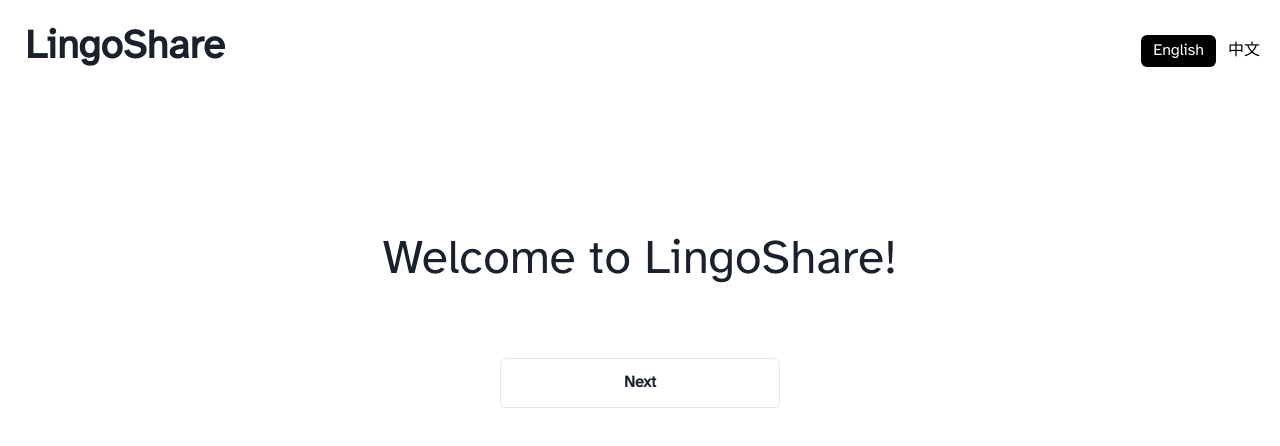
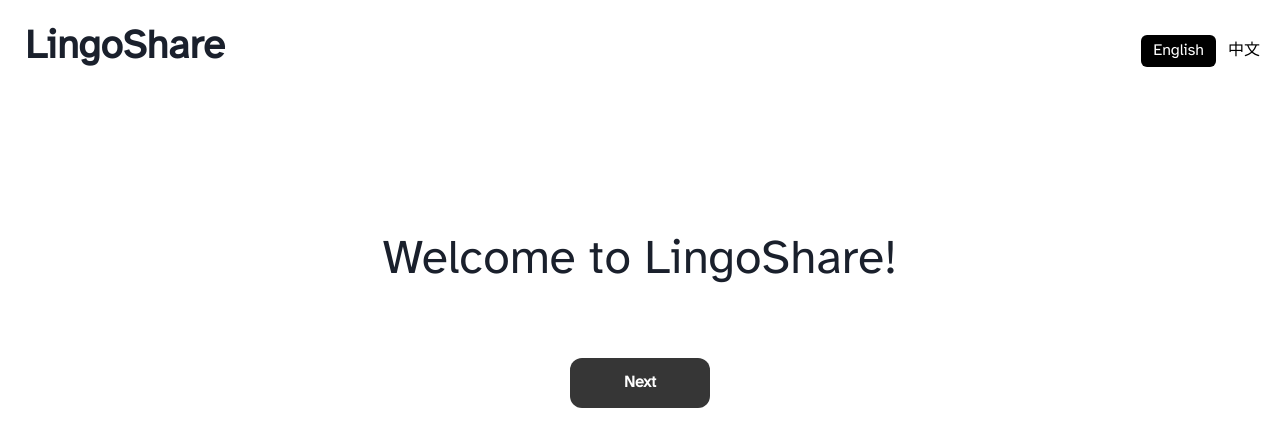
Before and after one commit to cooper-a/lingo-share, a React (Create React App) app in the folder lingo-share/: page / in a window 1280 px wide. Shown: the top 446 px of the page. Built offline with nearby package versions, Linux system fonts and the light colour scheme; no server answers.

Commit message:
restyle onboarding buttons

```diff
--- a/lingo-share/src/components/app-intro/actionpage.jsx
+++ b/lingo-share/src/components/app-intro/actionpage.jsx
@@ -1,6 +1,8 @@
 import * as React from "react";
-import { ChakraProvider, Button, Text } from "@chakra-ui/react";
+import { ChakraProvider, Text } from "@chakra-ui/react";
 import lingoImage from "./landing-page-resources/lightbulb.png";
+import PrimaryButton from "../lingoshare-components/primarybutton";
+
 
 export default function ActionPage({ t, handleNavigation }) {
   return (
@@ -16,15 +18,14 @@
           <Text fontSize="xl" maxWidth={"400px"} marginTop={"30px"}>
             {t("Connect and form friendships by learning from one another!")}
           </Text>
-          <Button
+          <PrimaryButton
             className="btn"
+            width={"140px"}
             height={"50px"}
             marginTop={"50px"}
+            text={t("Next")}
             onClick={() => handleNavigation("home")}
-            variant="outline"
-          >
-            {t("Next")}
-          </Button>
+          />
         </div>
       </ChakraProvider>
     </div>
--- a/lingo-share/src/components/app-intro/descriptionpage.jsx
+++ b/lingo-share/src/components/app-intro/descriptionpage.jsx
@@ -1,6 +1,7 @@
 import * as React from "react";
-import { ChakraProvider, Button, Text } from "@chakra-ui/react";
+import { ChakraProvider, Text } from "@chakra-ui/react";
 import lingoImage from "./landing-page-resources/talkingpeople.png";
+import PrimaryButton from "../lingoshare-components/primarybutton";
 
 export default function DescriptionPage({ t, handleStepChange }) {
   return (
@@ -18,15 +19,14 @@
               "LingoShare is a place where you can meet Mandarin speakers and learners!"
             )}
           </Text>
-          <Button
+          <PrimaryButton
             className="btn"
+            width={"140px"}
             height={"50px"}
             marginTop={"50px"}
+            text={t("Next")}
             onClick={() => handleStepChange("showAction")}
-            variant="outline"
-          >
-            {t("Next")}
-          </Button>
+          />
         </div>
       </ChakraProvider>
     </div>
--- a/lingo-share/src/components/app-intro/landingwelcome.jsx
+++ b/lingo-share/src/components/app-intro/landingwelcome.jsx
@@ -1,5 +1,6 @@
 import * as React from "react";
-import { ChakraProvider, Button, Text } from "@chakra-ui/react";
+import { ChakraProvider, Text } from "@chakra-ui/react";
+import PrimaryButton from "../lingoshare-components/primarybutton";
 
 export default function LandingWelcome({ t, handleStepChange }) {
   return (
@@ -9,15 +10,14 @@
           <Text className="font" fontSize="5xl">
             {t("Welcome to LingoShare!")}
           </Text>
-          <Button
+          <PrimaryButton
             className="btn"
+            width={"140px"}
             height={"50px"}
             marginTop={"50px"}
+            text={t("Next")}
             onClick={() => handleStepChange("showDescription")}
-            variant="outline"
-          >
-            {t("Next")}
-          </Button>
+          />
         </div>
       </ChakraProvider>
     </div>
```
Also changed, not shown: 1 other file (tests, documents, lock files or other folders).
